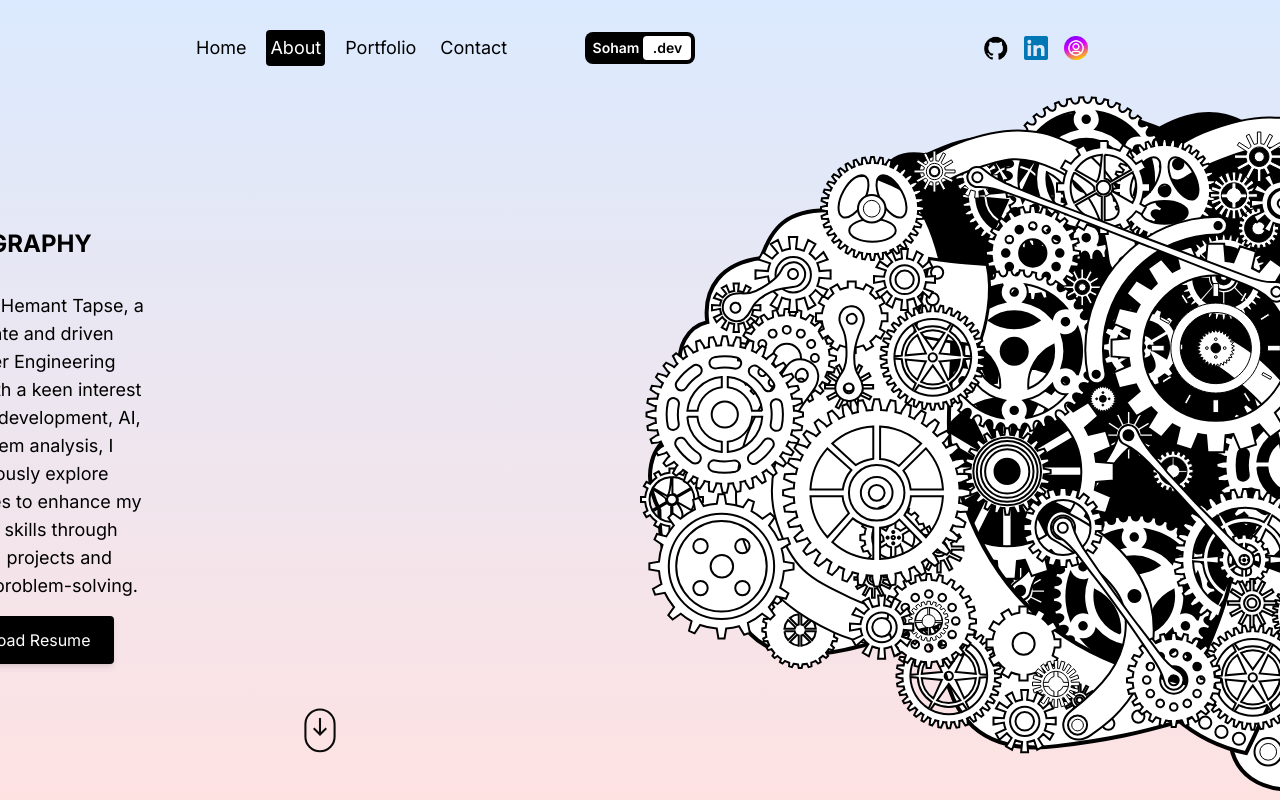
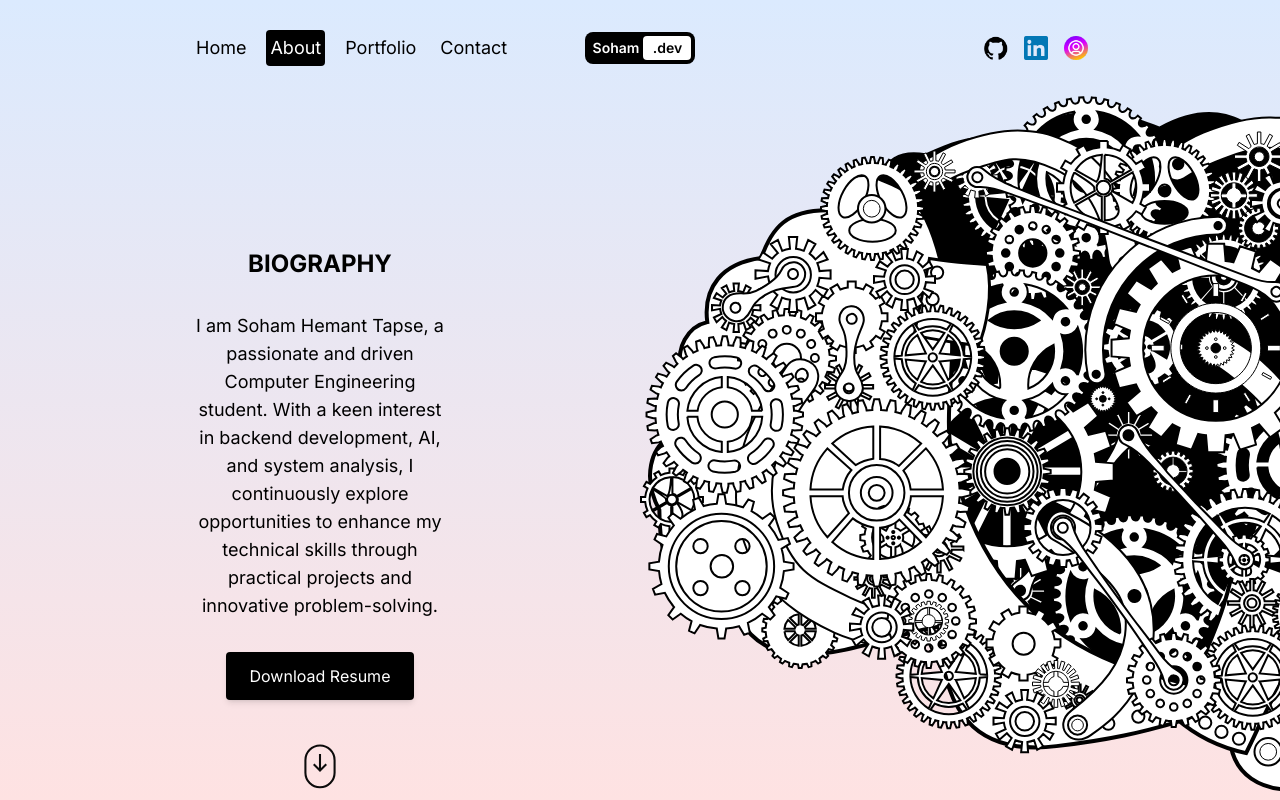
Before and after one commit to sohamtapse/sohamtapse-Portfolio, a Next.js app: page /about in a window 1280 px wide. Built offline with nearby package versions, Linux system fonts and the light colour scheme.

Commit message:
come changes

```diff
--- a/src/app/about/page.jsx
+++ b/src/app/about/page.jsx
@@ -27,27 +27,16 @@ const AboutPage = () => {
         {/* TEXT CONTAINER */}
         <div className="p-4 sm:p-8 md:p-12 lg:p-20 xl:p-48 flex flex-col gap-24 md:gap-28 lg:gap-40 xl:gap-44 lg:w-2/3 lg:pr-0 xl:w-1/2">
           {/* BIOGRAPHY CONTAINER */}
-          <div className="flex flex-col gap-8 lg:mt-[-60px] justify-center items-center">
-            <motion.h1
-              initial={{ x: 0 }}
-              animate={isSkillRefInView ? { x: "-300px" } : {}}
-              transition={{ delay: 0.2 }}
-              className="font-bold text-2xl"
-            >
-              BIOGRAPHY
-            </motion.h1>
+          <div className="flex flex-col gap-8 lg:mt-[-40px] justify-center items-center ">
+            <h1 className="font-bold text-2xl"> BIOGRAPHY</h1>
             {/* BIOGRAPHY DESC */}
-            <motion.div
-              initial={{ x: 0 }}
-              animate={isSkillRefInView ? { x: "-300px" } : {}}
-              className="flex gap-4 flex-wrap items-center justify-center"
-            >
+
             <p className="text-lg text-center">
               I am Soham Hemant Tapse, a passionate and driven Computer
-                Engineering student. With a keen interest in backend
-                development, AI, and system analysis, I continuously explore
-                opportunities to enhance my technical skills through practical
-                projects and innovative problem-solving.
+              Engineering student. With a keen interest in backend development,
+              AI, and system analysis, I continuously explore opportunities to
+              enhance my technical skills through practical projects and
+              innovative problem-solving.
             </p>
             <a
               href="/resume.pdf"
@@ -56,7 +45,6 @@ const AboutPage = () => {
             >
               Download Resume
             </a>
-            </motion.div>
 
             <motion.svg
               initial={{ opacity: 0.2, y: 0 }}
@@ -83,7 +71,7 @@ const AboutPage = () => {
           </div>
           {/* SKILLS CONTAINER */}
           <div
-            className="flex flex-col gap-12 justify-center items-center"
+            className="flex flex-col gap-12 justify-center items-center "
             ref={skillRef}
           >
             {/* SKILL TITLE */}
@@ -188,7 +176,7 @@ const AboutPage = () => {
           </div>
           {/* EXPERIENCE CONTAINER */}
           <div
-            className="flex flex-col gap-12 justify-center items-center pb-48"
+            className="flex flex-col gap-12 justify-center items-center pb-48 "
             ref={experienceRef}
           >
             {/* EXPERIENCE TITLE */}
```
Lines whose indentation alone changed are shown as unchanged.
